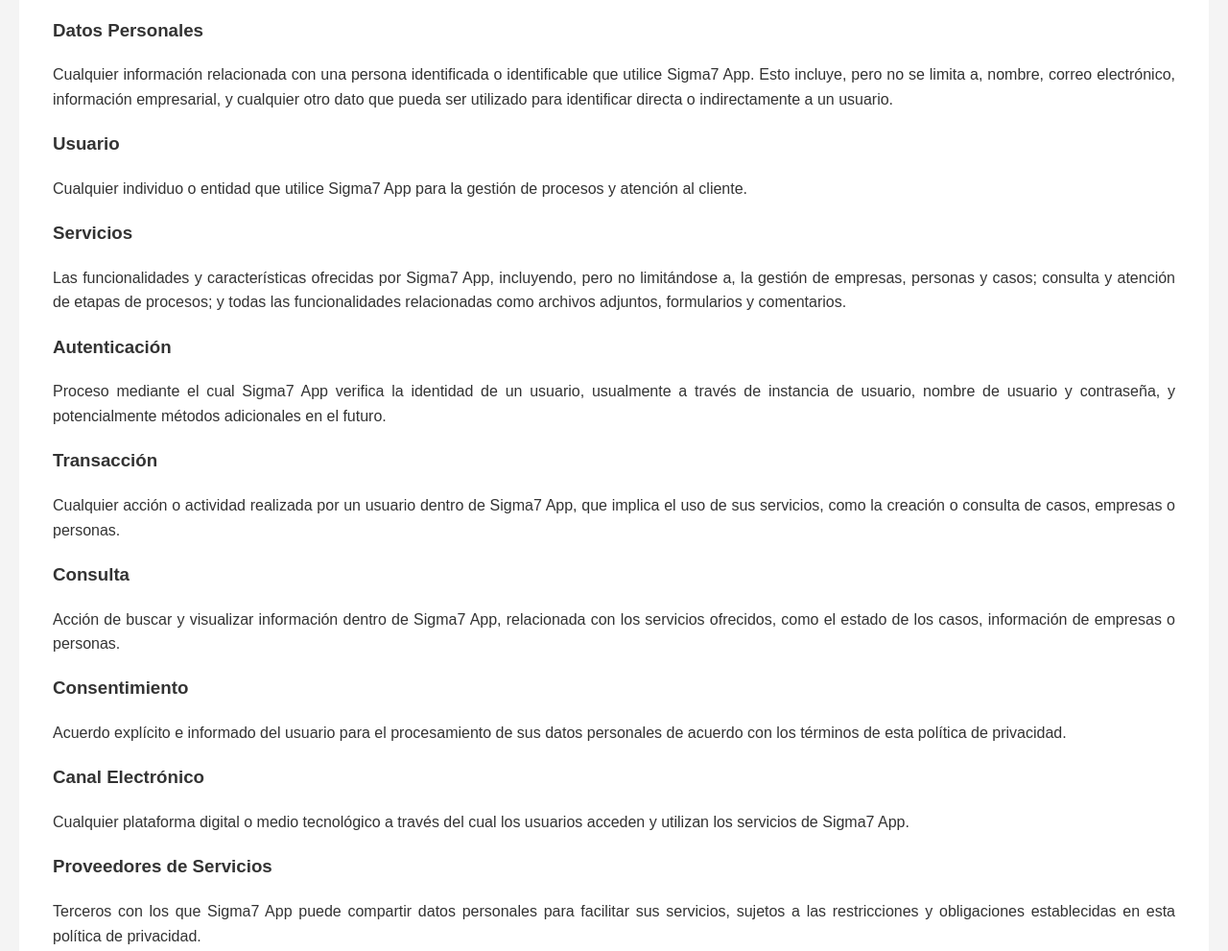
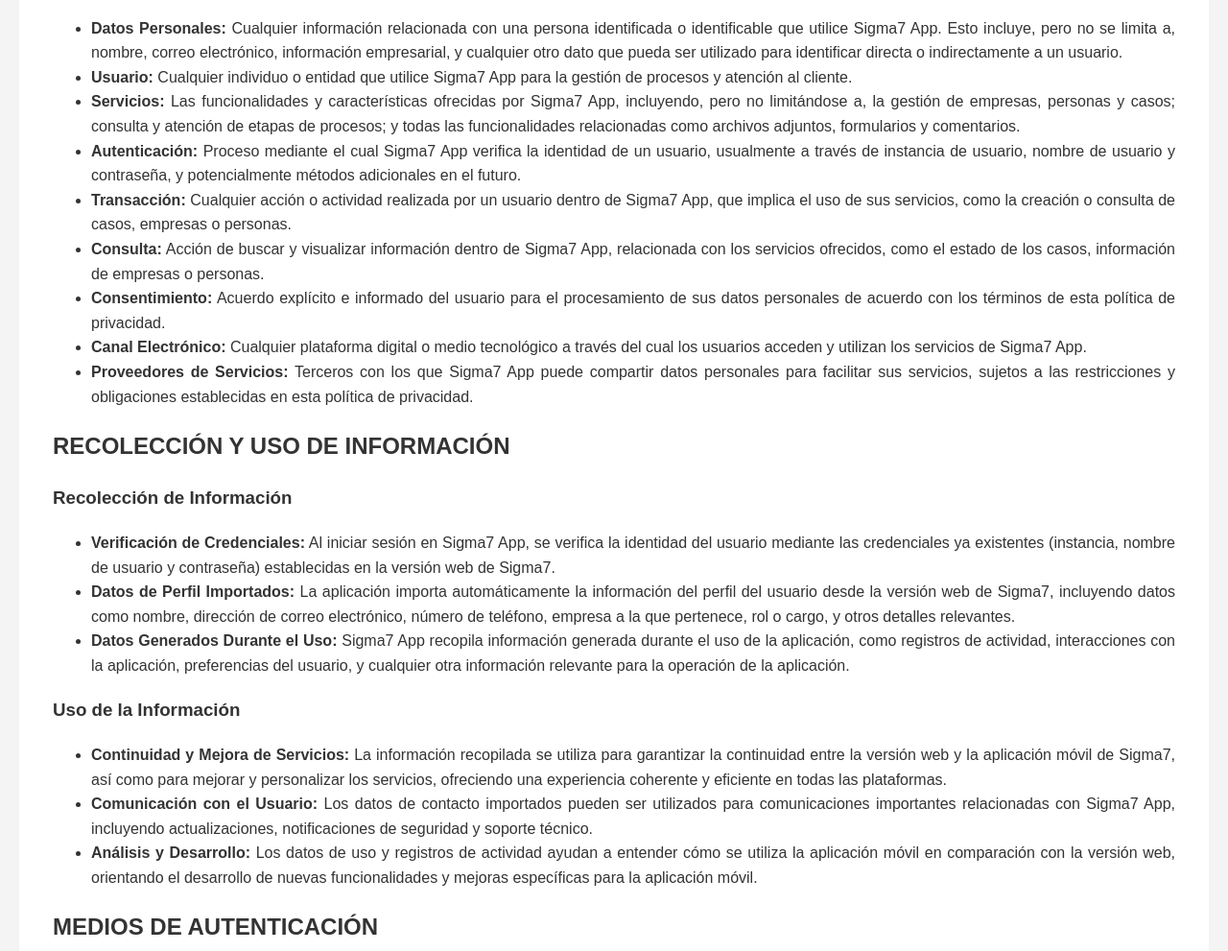
Before and after one commit to BDGpublicacionesMoviles/BDGpublicacionesMoviles.github.io, a plain HTML site: page index.html in a window 1280 px wide. Shown: the part 1841-2832 px from the top of the page at 96% size. Drawn offline with Linux system fonts and the light colour scheme.

Commit message:
DEFINICIONES en formato de lista

```diff
--- a/index.html
+++ b/index.html
@@ -178,42 +178,34 @@
 
 
         <h2>DEFINICIONES</h2>
-        <h3>Datos Personales</h3>
-        <p>Cualquier información relacionada con una persona identificada o identificable que utilice Sigma7 App. Esto
-            incluye, pero no se limita a, nombre, correo electrónico, información empresarial, y cualquier otro dato que
-            pueda ser utilizado para identificar directa o indirectamente a un usuario.</p>
+        <ul>
+            <li><strong>Datos Personales:</strong> Cualquier información relacionada con una persona identificada o
+                identificable que utilice Sigma7 App. Esto incluye, pero no se limita a, nombre, correo electrónico,
+                información empresarial, y cualquier otro dato que pueda ser utilizado para identificar directa o
+                indirectamente a un usuario.</li>
+            <li><strong>Usuario:</strong> Cualquier individuo o entidad que utilice Sigma7 App para la gestión de
+                procesos y atención al cliente.</li>
+            <li><strong>Servicios:</strong> Las funcionalidades y características ofrecidas por Sigma7 App, incluyendo,
+                pero no limitándose a, la gestión de empresas, personas y casos; consulta y atención de etapas de
+                procesos; y todas las funcionalidades relacionadas como archivos adjuntos, formularios y comentarios.
+            </li>
+            <li><strong>Autenticación:</strong> Proceso mediante el cual Sigma7 App verifica la identidad de un usuario,
+                usualmente a través de instancia de usuario, nombre de usuario y contraseña, y potencialmente métodos
+                adicionales en el futuro.</li>
+            <li><strong>Transacción:</strong> Cualquier acción o actividad realizada por un usuario dentro de Sigma7
+                App, que implica el uso de sus servicios, como la creación o consulta de casos, empresas o personas.
+            </li>
+            <li><strong>Consulta:</strong> Acción de buscar y visualizar información dentro de Sigma7 App, relacionada
+                con los servicios ofrecidos, como el estado de los casos, información de empresas o personas.</li>
+            <li><strong>Consentimiento:</strong> Acuerdo explícito e informado del usuario para el procesamiento de sus
+                datos personales de acuerdo con los términos de esta política de privacidad.</li>
+            <li><strong>Canal Electrónico:</strong> Cualquier plataforma digital o medio tecnológico a través del cual
+                los usuarios acceden y utilizan los servicios de Sigma7 App.</li>
+            <li><strong>Proveedores de Servicios:</strong> Terceros con los que Sigma7 App puede compartir datos
+                personales para facilitar sus servicios, sujetos a las restricciones y obligaciones establecidas en esta
+                política de privacidad.</li>
+        </ul>
 
-        <h3>Usuario</h3>
-        <p>Cualquier individuo o entidad que utilice Sigma7 App para la gestión de procesos y atención al cliente.</p>
-
-        <h3>Servicios</h3>
-        <p>Las funcionalidades y características ofrecidas por Sigma7 App, incluyendo, pero no limitándose a, la gestión
-            de empresas, personas y casos; consulta y atención de etapas de procesos; y todas las funcionalidades
-            relacionadas como archivos adjuntos, formularios y comentarios.</p>
-
-        <h3>Autenticación</h3>
-        <p>Proceso mediante el cual Sigma7 App verifica la identidad de un usuario, usualmente a través de instancia de
-            usuario, nombre de usuario y contraseña, y potencialmente métodos adicionales en el futuro.</p>
-
-        <h3>Transacción</h3>
-        <p>Cualquier acción o actividad realizada por un usuario dentro de Sigma7 App, que implica el uso de sus
-            servicios, como la creación o consulta de casos, empresas o personas.</p>
-
-        <h3>Consulta</h3>
-        <p>Acción de buscar y visualizar información dentro de Sigma7 App, relacionada con los servicios ofrecidos, como
-            el estado de los casos, información de empresas o personas.</p>
-
-        <h3>Consentimiento</h3>
-        <p>Acuerdo explícito e informado del usuario para el procesamiento de sus datos personales de acuerdo con los
-            términos de esta política de privacidad.</p>
-
-        <h3>Canal Electrónico</h3>
-        <p>Cualquier plataforma digital o medio tecnológico a través del cual los usuarios acceden y utilizan los
-            servicios de Sigma7 App.</p>
-
-        <h3>Proveedores de Servicios</h3>
-        <p>Terceros con los que Sigma7 App puede compartir datos personales para facilitar sus servicios, sujetos a las
-            restricciones y obligaciones establecidas en esta política de privacidad.</p>
 
         <!-- Sección Recolección y Uso de Información -->
         <h2>RECOLECCIÓN Y USO DE INFORMACIÓN</h2>
```
